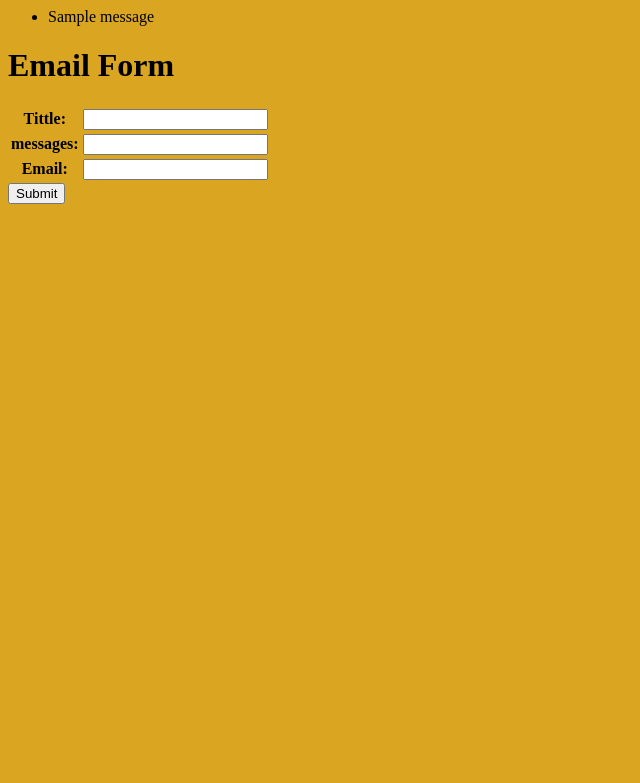
After one commit to sclod/DjangoHome, a Django app: page /email_form in a window 1280 px wide. The commit adds this page. Shown: the top 783 px of the page, without its empty margins (0-640 px from the left). Run offline with Django 4.2, Linux system fonts and the light colour scheme; tables that the repository leaves empty hold one stand-in row (values such as "Sample post"); one stand-in notice (Sample message) is shown; parts of the project's set-up code (start-up, migrations or seed data) failed here and were passed over.

Commit message:
обнова

```diff
--- a/student_records/__init__.py
+++ b/student_records/__init__.py
@@ -1,3 +1,3 @@
 from .celery import app as celery_app
 
-__all__ = ('celery_app',)
+__all__ = ['celery_app']
--- a/student_records/celery.py
+++ b/student_records/celery.py
@@ -3,7 +3,7 @@ import os
 from celery import Celery
 
 # Set the default Django settings module for the 'celery' program.
-os.environ.setdefault('DJANGO_SETTINGS_MODULE', 'proj.settings')
+os.environ.setdefault('DJANGO_SETTINGS_MODULE', 'student_records.settings')
 
 app = Celery('student_records')
 
--- a/students/forms.py
+++ b/students/forms.py
@@ -1,4 +1,5 @@
 from django import forms
+from django.core.validators import MinValueValidator, MaxValueValidator
 
 from .models import Student
 
@@ -14,3 +15,18 @@ class StudentFormFromModel(forms.ModelForm):
     class Meta:
         model = Student
         fields = ['first_name', 'last_name', 'age']
+
+
+class GenerateRandomStudentForm(forms.Form):
+    total = forms.IntegerField(
+        validators=[
+            MinValueValidator(10),
+            MaxValueValidator(500)
+        ]
+    )
+
+
+class MessageEmail(forms.Form):
+    title = forms.CharField(label='Tittle', required=True)
+    message = forms.CharField(label='messages', required=True)
+    email = forms.EmailField(label='Email', required=True)
--- a/students/urls.py
+++ b/students/urls.py
@@ -1,6 +1,6 @@
 from django.urls import path
 
-from students.views import get_student, list_students, create_student, edit_student, delete_student, index
+from students.views import get_student, list_students, create_student, edit_student, delete_student, index, manually_generate_students, email_form
 urlpatterns = [
     path('', index),
     path('get_student/', get_student),
@@ -8,4 +8,6 @@ urlpatterns = [
     path('edit_student/<int:student_id>', edit_student, name='edit-student'),
     path('delete_student/<int:student_id>', delete_student, name='delete-student'),
     path('create_student', create_student, name='create-student'),
+    path('genereate_students_form', manually_generate_students, name='genereate-students-form'),
+    path('email_form', email_form, name='email_form'),
 ]
--- a/students/views.py
+++ b/students/views.py
@@ -1,9 +1,12 @@
+from tkinter import E
 from django.http import HttpResponseRedirect, HttpResponse
-from django.shortcuts import render
+from django.shortcuts import render, redirect
 from django.urls import reverse
+from django.contrib import messages
 
-from .forms import StudentForm, StudentFormFromModel
+from .forms import GenerateRandomStudentForm, StudentForm, StudentFormFromModel, MessageEmail
 from .models import Student
+from .tasks import create_random_students, email_send
 
 
 def index(request):
@@ -19,6 +22,37 @@ def get_student(request):
         )
         return HttpResponse(output)
     return HttpResponse('Method not found')
+
+
+def manually_generate_students(request):
+    if request.method == 'POST':
+        form = GenerateRandomStudentForm(request.POST)
+        if form.is_valid():
+            total = form.cleaned_data.get('total')
+            create_random_students.delay(total)
+            messages.success(request, 'We are genereate your random students!')
+            return redirect('list-students')
+    else:
+        form = GenerateRandomStudentForm()
+
+    return render(request, 'student/student_generator.html', {'form': form})
+
+
+def email_form(request):
+    if request.method == 'POST':
+        form = MessageEmail(request.POST)
+        if form.is_valid():
+            title = form.cleaned_data.get('title')
+            message = form.cleaned_data.get('message')
+            email = form.cleaned_data.get('email')
+            email_send.delay(title, message, email)
+            messages.success(request, 'Send!')
+            return redirect('list-students')
+    else:
+        form = MessageEmail()
+
+    return render(request, 'student/email.html', {'form': form})
+
 
 
 def list_students(request):
--- a/templates/base.html
+++ b/templates/base.html
@@ -12,6 +12,13 @@
     {% endblock %}
 </head>
 <body>
+    {% if messages %}
+    <ul class="messages">
+        {% for message in messages %}
+        <li{% if message.tags %} class="{{ message.tags }}"{% endif %}>{{ message }}</li>
+        {% endfor %}
+    </ul>
+    {% endif %}
     <div id="content">{% block content %}{% endblock %}</div>
 </body>
 </html>
--- a/templates/index.html
+++ b/templates/index.html
@@ -15,5 +15,7 @@
         <li><a href="{% url 'create-student' %}">CREATE STUDENT</a><li>
         <li><a href="{% url 'create-teacher' %}">CREATE TEACHER</a><li></li>
         <li><a href="{% url 'list-students' %}">LIST STUDENTS</a><li>
+        <li><a href="{% url 'genereate-students-form' %}">GENERATE_STUDENTS</a></li>
+        <li><a href="{% url 'email_form' %}">EMail</a></li>
     </ul>
 {% endblock %}
--- /dev/null
+++ b/templates/student/email.html
@@ -0,0 +1,18 @@
+{% extends "base.html" %}
+{% block head %}
+    <style type="text/css">
+        body {
+            background-color: goldenrod;
+        }
+    </style>
+{% endblock %}
+{% block content %}
+    <h1>Email Form</h1>
+    <form action="{% url 'email_form' %}" method="post">
+        {% csrf_token %}
+        <table>
+            {{ form.as_table }}
+        </table>
+        <input type="submit" value="Submit">
+    </form>
+{% endblock %}
```
Also changed, not shown: student_records/settings.py (+11 -1 lines), students/tasks.py (+35 -0 lines), templates/student/student_generator.html (added, +18 -0 lines).
